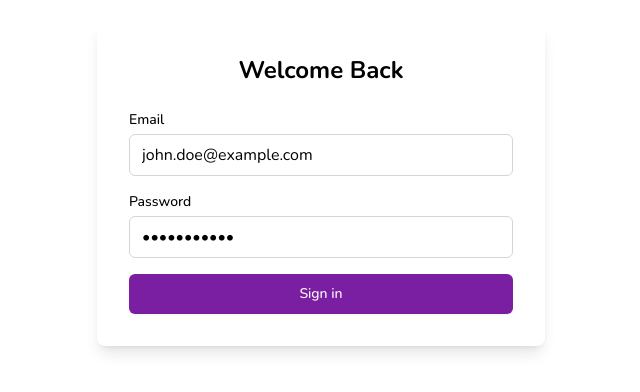
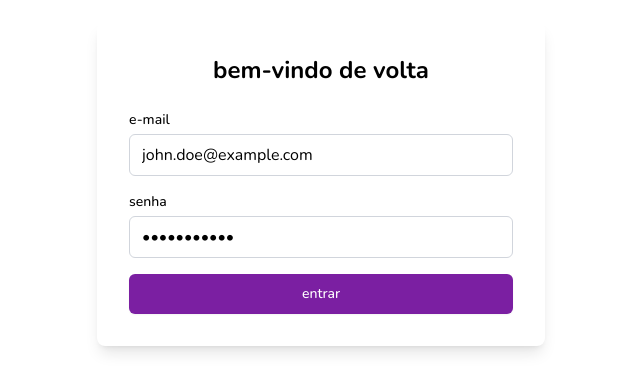
Before and after one commit to danielreis58/food-app-nextjs, a Next.js app: page /sign-in in a window 1280 px wide. Shown: the part 216-608 px from the top of the page, without its empty margins (319-959 px from the left). Built offline with nearby package versions, Linux system fonts and the light colour scheme.

Commit message:
feat: sign-in translations and readme

```diff
--- a/messages/en.json
+++ b/messages/en.json
@@ -49,5 +49,12 @@
     "ExistingItensFromAnotherRestaurant": "you already have items from another restaurant in your cart. Would you like to remove them?",
     "Yes": "yes",
     "No": "no"
+  },
+  "SignIn": {
+    "WelcomeBack": "welcome back",
+    "Email": "email",
+    "Password": "password",
+    "SignIn": "sign in",
+    "SigningIn": "signing in..."
   }
 }
--- a/messages/pt.json
+++ b/messages/pt.json
@@ -49,5 +49,12 @@
     "ExistingItensFromAnotherRestaurant": "você já tem itens de outro restaurante no seu carrinho. você gostaria de removê-los?",
     "Yes": "sim",
     "No": "não"
+  },
+  "SignIn": {
+    "WelcomeBack": "bem-vindo de volta",
+    "Email": "e-mail",
+    "Password": "senha",
+    "SignIn": "entrar",
+    "SigningIn": "entrando..."
   }
 }
--- a/src/app/(public)/sign-in/page.tsx
+++ b/src/app/(public)/sign-in/page.tsx
@@ -1,10 +1,12 @@
 'use client';
 
 import { Button } from '@/components/ui/Button';
+import { useTranslations } from 'next-intl';
 import { useRouter } from 'next/navigation';
 import { useState } from 'react';
 
 export default function SignIn() {
+  const t = useTranslations();
   const router = useRouter();
   const [isLoading, setIsLoading] = useState(false);
 
@@ -22,7 +24,7 @@ export default function SignIn() {
     <main className="min-h-screen bg-[var(--color-background)] flex items-center justify-center p-4">
       <div className="bg-white rounded-lg shadow-lg p-8 w-full max-w-md">
         <h1 className="text-2xl font-bold text-center text-[var(--color-text)] mb-6">
-          Welcome Back
+          {t('SignIn.WelcomeBack')}
         </h1>
 
         <div className="space-y-4">
@@ -31,7 +33,7 @@ export default function SignIn() {
               htmlFor="email"
               className="block text-sm font-medium text-[var(--color-text)] mb-1"
             >
-              Email
+              {t('SignIn.Email')}
             </label>
             <input
               type="email"
@@ -47,7 +49,7 @@ export default function SignIn() {
               htmlFor="password"
               className="block text-sm font-medium text-[var(--color-text)] mb-1"
             >
-              Password
+              {t('SignIn.Password')}
             </label>
             <input
               type="password"
@@ -63,7 +65,7 @@ export default function SignIn() {
             disabled={isLoading}
             className="w-full py-2 px-4"
           >
-            {isLoading ? 'Signing in...' : 'Sign in'}
+            {isLoading ? t('SignIn.SigningIn') : t('SignIn.SignIn')}
           </Button>
         </div>
       </div>
```
Also changed, not shown: 1 other file (tests, documents, lock files or other folders).
